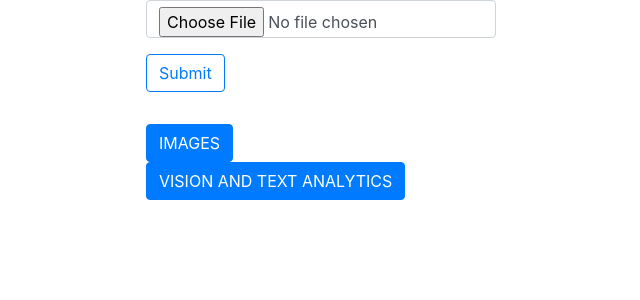
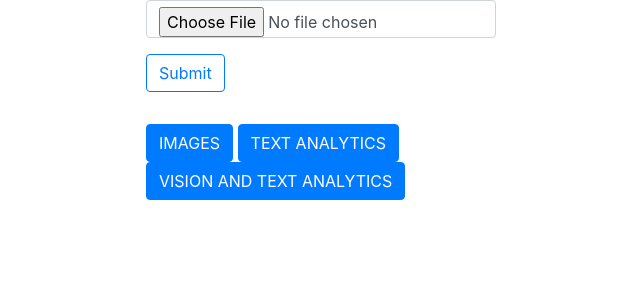
Before and after one commit to kalyanraosnp/web_server, a Flask app: template templates/home.html in a window 1280 px wide. Shown: the part 88-388 px from the top of the page, without its empty margins (319-959 px from the left). Run offline with Flask 2, Linux system fonts and the light colour scheme; the template is opened without the code that fills it, so the values that code supplies are empty; some libraries are stand-ins or nearby versions.

Commit message:
Update home.html

```diff
--- a/templates/home.html
+++ b/templates/home.html
@@ -60,6 +60,8 @@
     </div>
     <div class="col-sm">
         <button class="btn btn-primary" type="button" data-toggle="collapse" data-target="#img" aria-expanded="false" aria-controls="img">IMAGES</button>
+          <button class="btn btn-primary" type="button"  data-toggle="collapse" data-target="#text" aria-expanded="false" aria-controls="img_text">TEXT ANALYTICS</button>
+
   <button class="btn btn-primary" type="button"  data-toggle="collapse" data-target="#img_text" aria-expanded="false" aria-controls="img_text">VISION AND TEXT ANALYTICS</button>
 
     </div>
@@ -69,7 +71,13 @@
 </div>
 
 </p>
+    <div class="collapse multi-collapse" id="text">
+      <div class="card card-body">
+            {% block text %}
 
+          {% endblock %}
+      </div>
+    </div>
 
     <div class="collapse multi-collapse" id="img">
       <div class="card card-body">
```
